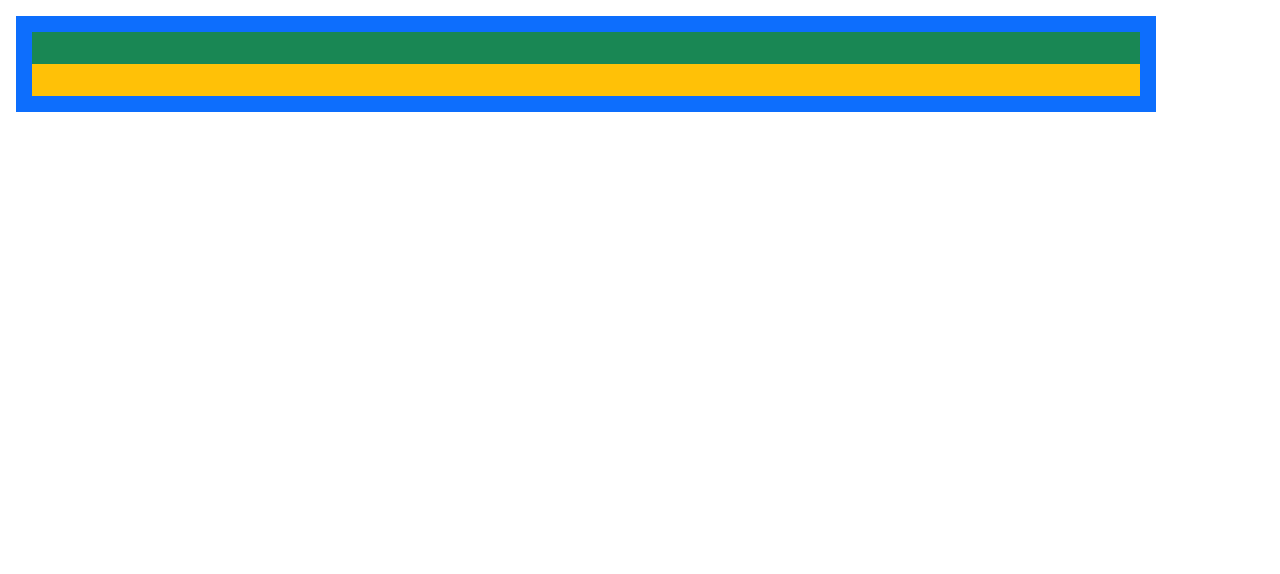
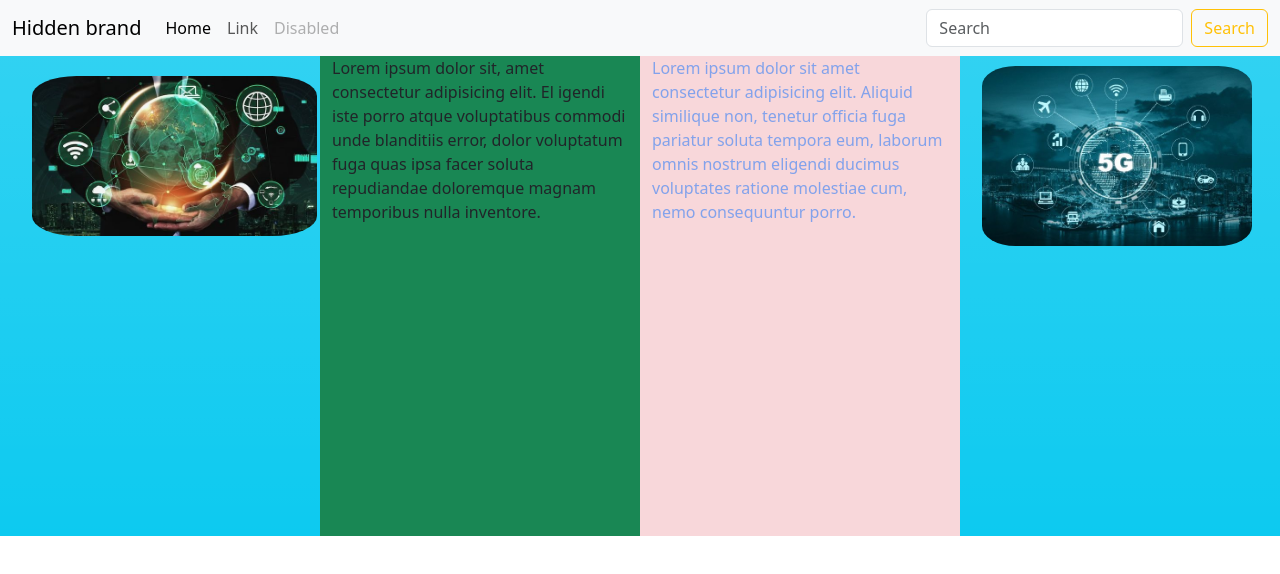
Before and after one commit to m11toh/Demoproject, a plain HTML site: page index.html in a window 1280 px wide. Drawn offline with nearby package versions, Linux system fonts and the light colour scheme.

Commit message:
first bootstrap

```diff
--- a/index.html
+++ b/index.html
@@ -8,10 +8,70 @@
     <title>LOGIN</title>
 </head>
 <body>
-    <div class="bg-primary p-3 m-3 container">
+    <!--<div class="bg-primary p-3 m-3 container">
         <div class="moringa bg-success p-3">
         </div>
         <div class="moringa bg-warning p-3">
+        </div>
+    </div>-->
+
+    <nav class="navbar navbar-expand-lg bg-body-tertiary">
+        <div class="container-fluid">
+          <button class="navbar-toggler" type="button" data-bs-toggle="collapse" data-bs-target="#navbarTogglerDemo01" aria-controls="navbarTogglerDemo01" aria-expanded="false" aria-label="Toggle navigation">
+            <span class="navbar-toggler-icon"></span>
+          </button>
+          <div class="collapse navbar-collapse" id="navbarTogglerDemo01">
+            <a class="navbar-brand" href="#">Hidden brand</a>
+            <ul class="navbar-nav me-auto mb-2 mb-lg-0">
+              <li class="nav-item">
+                <a class="nav-link active" aria-current="page" href="#">Home</a>
+              </li>
+              <li class="nav-item">
+                <a class="nav-link" href="#">Link</a>
+              </li>
+              <li class="nav-item">
+                <a class="nav-link disabled" aria-disabled="true">Disabled</a>
+              </li>
+            </ul>
+            <form class="d-flex" role="search">
+              <input class="form-control me-2" type="search" placeholder="Search" aria-label="Search">
+              <button class="btn btn-outline-warning" type="submit">Search</button>
+            </form>
+          </div>
+        </div>
+      </nav>
+
+      <!--section 2-->
+    <div class="container-fluid">
+        <div class="row bg-info bg-gradient" style="height: 60vh;">
+            <div class="col-md-3">
+                <img src="./Internet News.jpeg"  style="padding: 20px; border-radius: 20%;"  height="200px" alt="logo">
+            </div>
+
+            <div class="col-md-3 bg-success">
+              <p >
+                Lorem ipsum dolor sit, amet consectetur
+                adipisicing elit. El
+                igendi iste porro atque voluptatibus commodi unde
+                blanditiis error, dolor voluptatum fuga
+                quas ipsa facer soluta repudiandae doloremque magnam
+                temporibus nulla inventore.
+              </p>
+            </div>
+            <div class="col-md-3 bg-danger-subtle text-primary" style="--bs-text-opacity: .5;">
+                <p>
+                    Lorem ipsum dolor sit amet consectetur adipisicing elit.
+                    Aliquid similique non, tenetur officia fuga pariatur soluta
+                    tempora eum,
+                    laborum omnis nostrum eligendi ducimus voluptates ratione molestiae cum,
+                    nemo consequuntur porro.
+                </p>
+            </div>
+            <div class="col-md-3 bs-gray">
+                <img src="./Premium .jpeg"  style="padding: 10px; border-radius: 15%;"
+                height="200px" alt="pic">
+            </div>
+
         </div>
     </div>
 
```
Also changed, not shown: Internet News.jpeg (added), Premium .jpeg (added).
